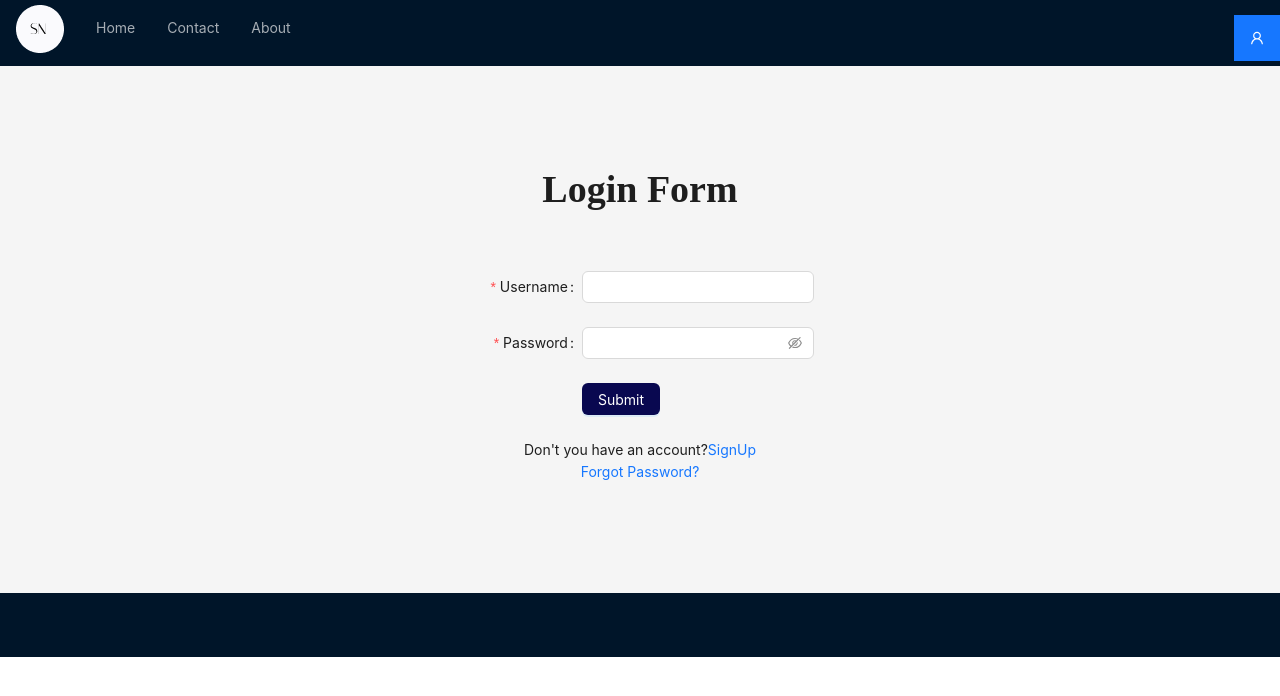
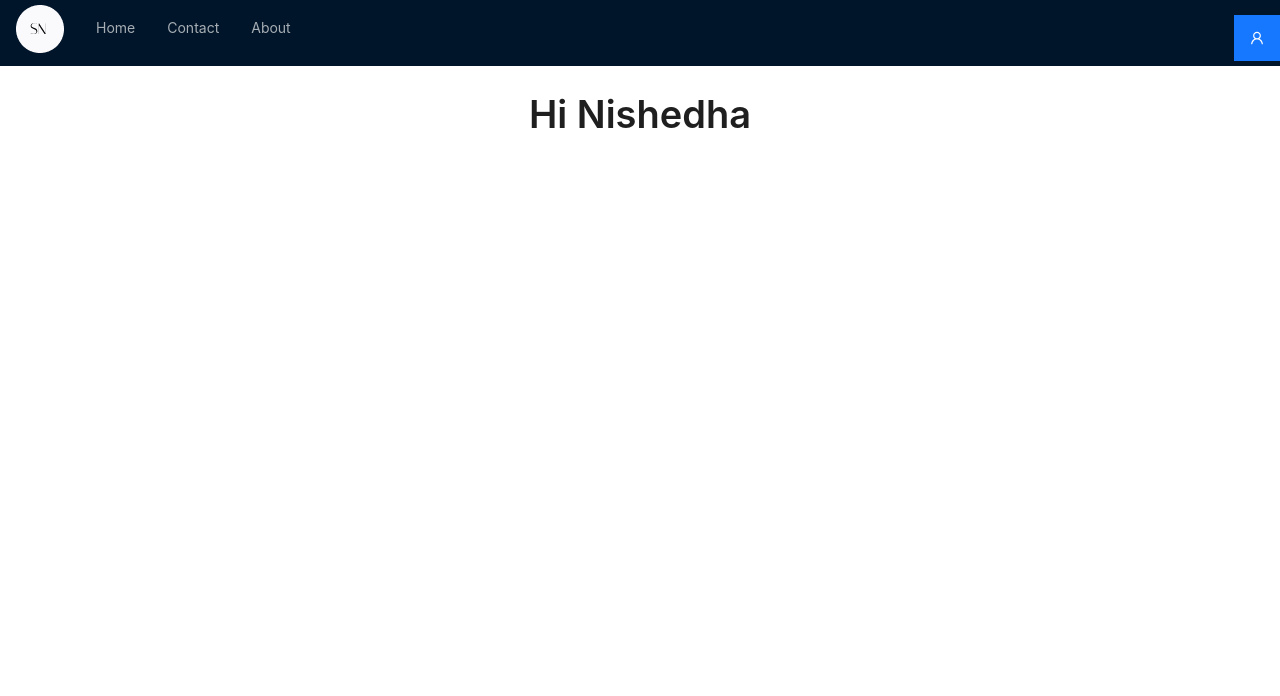
Before and after one commit to NishedhaM/Test-Proj-React-ts-Spring-boot, a React (Create React App) app in the folder frontend/tp-front/: page / in a window 1280 px wide. Shown: the top 696 px of the page. Built offline with nearby package versions, Linux system fonts and the light colour scheme.

Commit message:
Finishing the login to home

```diff
--- a/frontend/tp-front/package.json
+++ b/frontend/tp-front/package.json
@@ -12,8 +12,10 @@
     "@types/react": "^18.0.0",
     "@types/react-dom": "^18.0.0",
     "antd": "^5.1.1",
+    "axios": "^1.2.2",
     "react": "^18.2.0",
     "react-dom": "^18.2.0",
+    "react-router-dom": "^6.6.1",
     "react-scripts": "5.0.1",
     "typescript": "^4.4.2",
     "web-vitals": "^2.1.0",
--- a/frontend/tp-front/src/App.tsx
+++ b/frontend/tp-front/src/App.tsx
@@ -1,17 +1,19 @@
 import './App.css';
+import { Routes, Route } from 'react-router-dom';
+import Home from './Pages/Home';
 import LoginMe from './Pages/Login';
-// import RegisterMe from './Pages/Register';
-// import Welcome from './Pages/Welcome';
-import Basic from './Pages/Basic';
+import RegisterMe from './Pages/Register';
+import Welcome from './Pages/Welcome';
 
 function App() {
   return (
     <div className="App">
-        {/* <Basic/> */}
-        <LoginMe/>
-        {/* <RegisterMe/> */}
-        {/* <Welcome/> */}
-
+        <Routes>
+          <Route path='/' element={<Home/>} />
+          <Route path='/welcome' element={<Welcome/>} />
+          <Route path='/login' element={<LoginMe/>} />
+          <Route path='/register' element={<RegisterMe/>} />
+        </Routes>
     </div>
   );
 }
--- /dev/null
+++ b/frontend/tp-front/src/Pages/Home.tsx
@@ -0,0 +1,16 @@
+import Header from "../Components/Header";
+import { Typography } from 'antd';
+
+
+const { Title } = Typography;
+
+const Basic = () =>{
+  return (
+          <>
+            <Header/>
+            <Title>Hi Nishedha</Title>
+          </>
+      );
+}
+
+export default Basic;
--- a/frontend/tp-front/src/Pages/Login.tsx
+++ b/frontend/tp-front/src/Pages/Login.tsx
@@ -4,14 +4,26 @@ import HeaderMe from '../Components/Header';
 import FooterMe from '../Components/Footer';
 import { Button, Form, Input } from 'antd';
 import { Typography } from 'antd';
+import { useNavigate} from 'react-router-dom';
+import axios from 'axios';
 
 const { Text, Link, Title } = Typography;
 
 const { Content } = Layout;
 
 const LoginMe: React.FC = () => {
+    const navigate = useNavigate();
+
     const onFinish = (values: any) => {
-        console.log('Success:', values);
+        axios.post("http://restapi.adequateshop.com/api/authaccount/login", values,)
+        .then(data => {
+            console.log('Success:', values);
+            navigate('/');
+        })
+        .catch(error => {
+              console.log(error)
+        })
+
     };
 
     const onFinishFailed = (errorInfo: any) => {
@@ -51,7 +63,7 @@ const LoginMe: React.FC = () => {
                 >
                     <Form.Item
                         label="Username"
-                        name="username"
+                        name="email"
                         rules={[{ required: true, message: 'Please input your username!' }]}
                     >
                         <Input />
--- a/frontend/tp-front/src/index.tsx
+++ b/frontend/tp-front/src/index.tsx
@@ -3,13 +3,16 @@ import ReactDOM from 'react-dom/client';
 import './index.css';
 import App from './App';
 import reportWebVitals from './reportWebVitals';
+import { BrowserRouter } from 'react-router-dom';
 
 const root = ReactDOM.createRoot(
   document.getElementById('root') as HTMLElement
 );
 root.render(
   <React.StrictMode>
-    <App />
+    <BrowserRouter>
+      <App />
+    </BrowserRouter>
   </React.StrictMode>
 );
 
```
Also changed, not shown: 1 other file (tests, documents, lock files or other folders).
